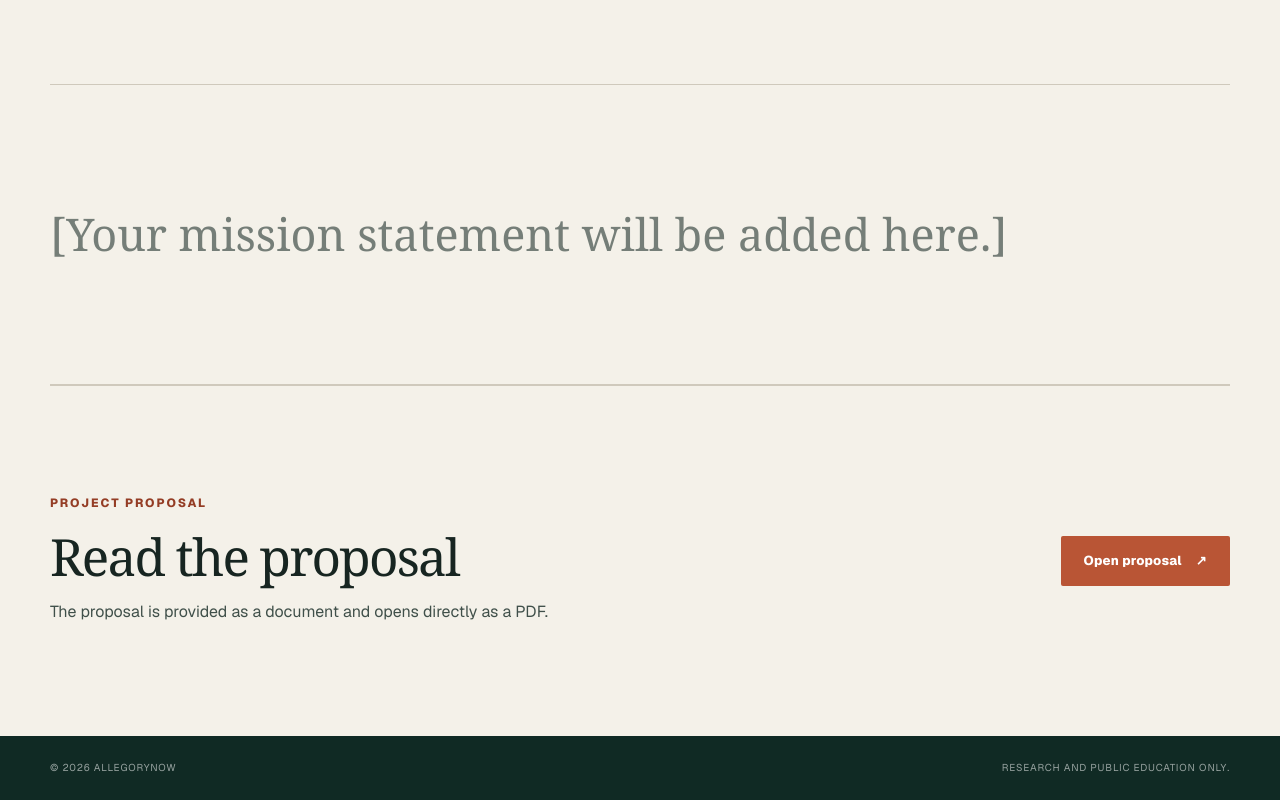
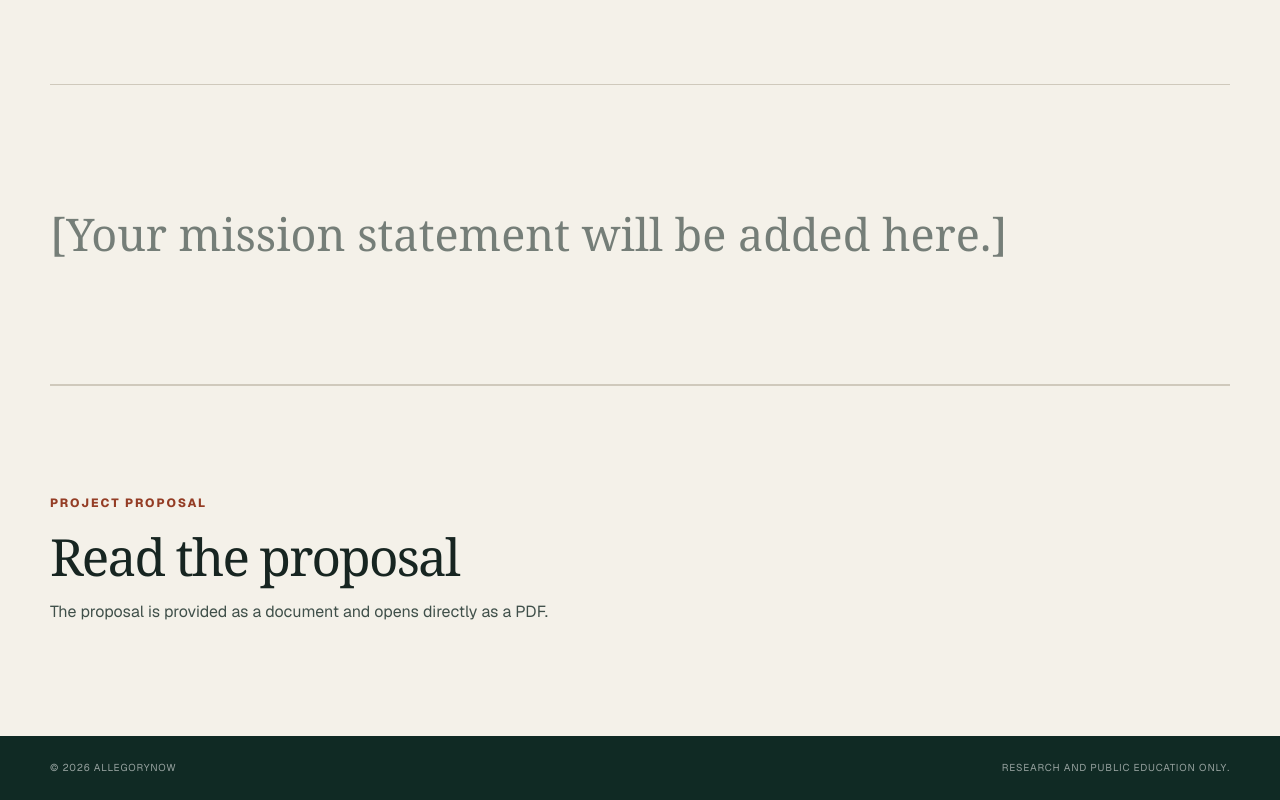
Before and after one commit to orscathinus/passion, a Next.js app: page /mission in a window 1280 px wide. Shown: the part 458-1258 px from the top of the page. Built offline with nearby package versions, Linux system fonts and the light colour scheme; no server answers.

Commit message:
Refine claim lines and reform proposal

```diff
--- a/app/components/PageContent.tsx
+++ b/app/components/PageContent.tsx
@@ -3,12 +3,12 @@
 import { useCmsDocument } from "./CmsProvider";
 import { PageIntro } from "./SiteChrome";
 
-export function MissionContent({ basePath }: { basePath: string }) {
+export function MissionContent() {
   const { mission } = useCmsDocument();
   return <main>
     <PageIntro eyebrow={mission.eyebrow} title={mission.title} lede={mission.lede} />
     <section className="section shell mission-placeholder"><p>{mission.body}</p></section>
-    <section className="section shell publication-single"><div><p className="eyebrow">{mission.proposalEyebrow}</p><h2>{mission.proposalTitle}</h2><p>{mission.proposalText}</p></div><a className="button button-primary" href={`${basePath}/documents/project-proposal.pdf`} target="_blank" rel="noreferrer">{mission.proposalButton} <span aria-hidden="true">↗</span></a></section>
+    <section className="section shell publication-single"><div><p className="eyebrow">{mission.proposalEyebrow}</p><h2>{mission.proposalTitle}</h2><p>{mission.proposalText}</p></div></section>
   </main>;
 }
 
```
